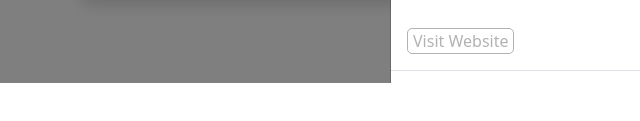
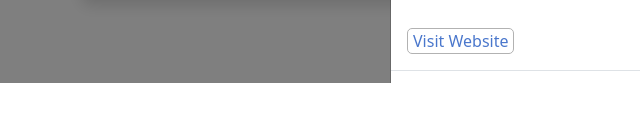
Before and after one commit to BlackPrinceJoker/CovenantPages, a plain HTML site: page index.html in a window 1280 px wide. Both pictures are taken after a click on the element 640 px from the left and 450 px from the top of the page. Shown: the part 717-838 px from the top of the page, 0-640 px from the left. Drawn offline with nearby package versions, Linux system fonts and the light colour scheme.

Commit message:
Update index.html

```diff
--- a/index.html
+++ b/index.html
@@ -221,7 +221,7 @@
                         <p id="modalServices"><span class="highlight">Services:</span> ${business.services.replaceAll(';', ',')}</p>
                         ${business.address ? ` <p id="modalAddress"><span class="highlight">Address:</span> ${business.address.replaceAll(';', ',')}</p> ` : ''}
                         <p id="modalArea"><span class="highlight">Service Area:</span> ${business.area}</p>
-                        ${business.website ? `<a href="${business.website}" class="btn hover-text mt-3">Visit Website</a>` : ''}
+                        ${business.website ? `<a href="${business.website}" class="btn hover-text mt-3 highlight">Visit Website</a>` : ''}
                    `;
                     const modal = new bootstrap.Modal(document.getElementById('businessModal'));
                     modal.show();
```
